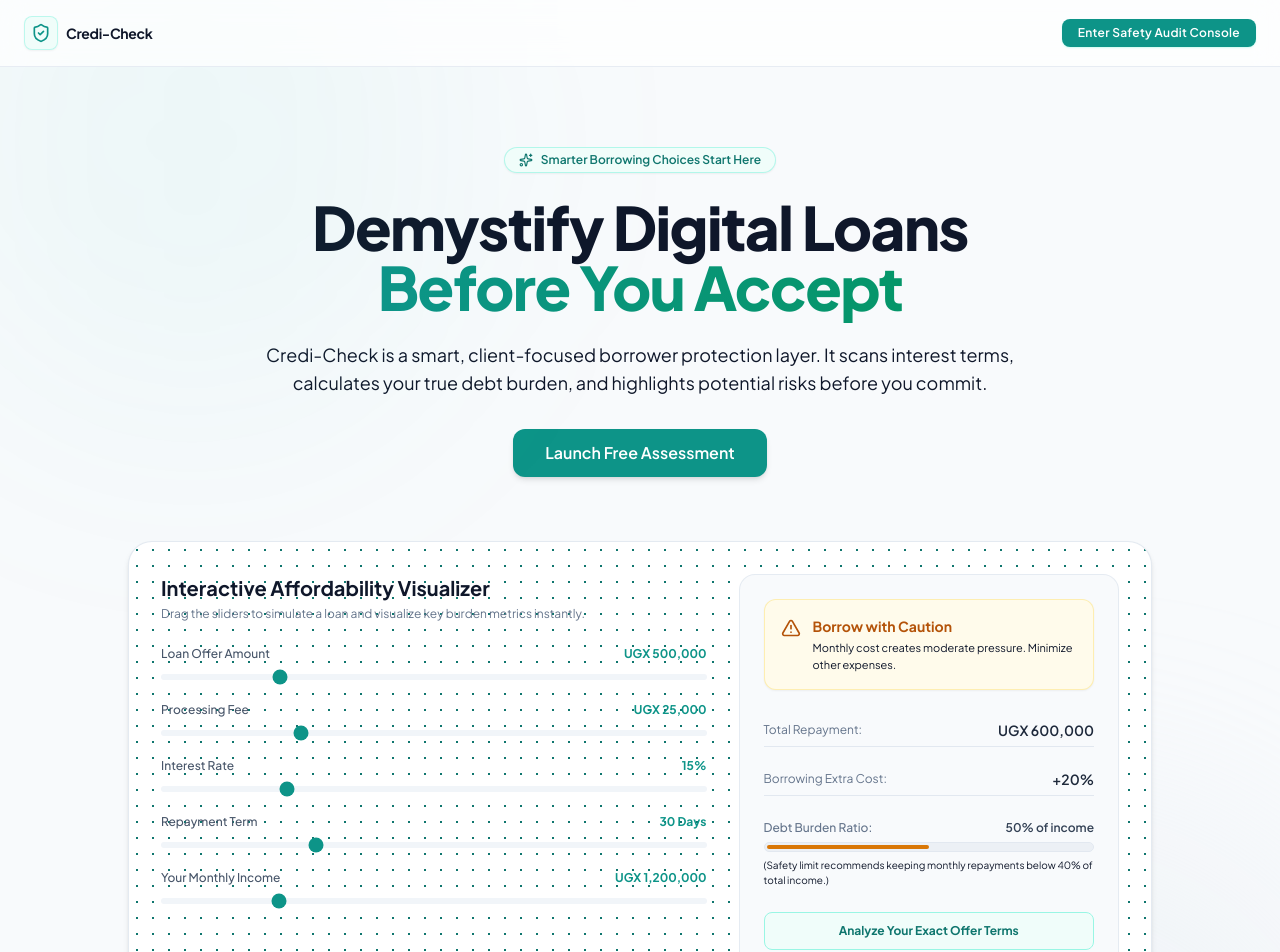
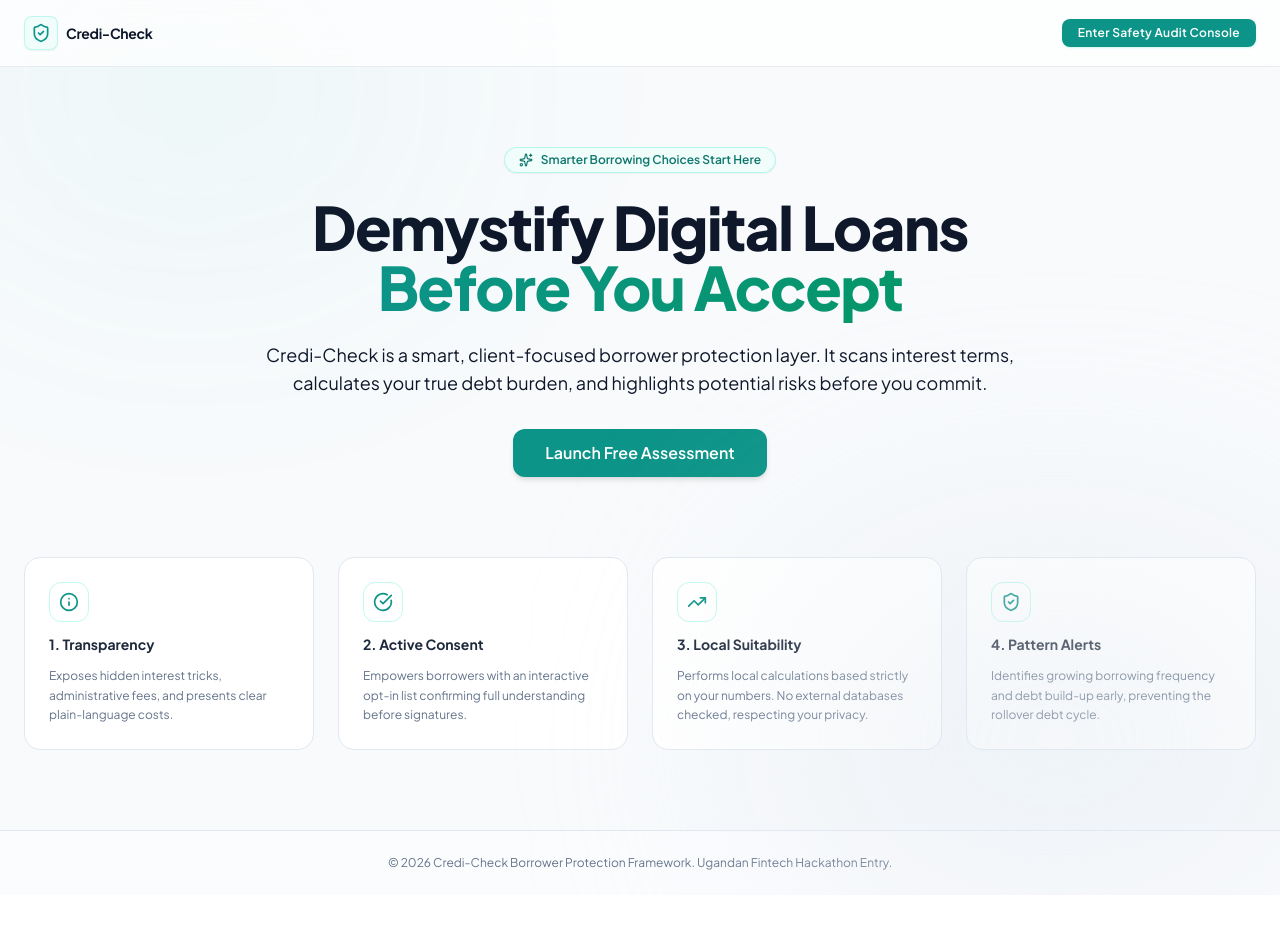
Before and after one commit to kiirecodes/credi, a React (Vite) app in the folder client/: page / in a window 1280 px wide. Shown: the top 952 px of the page. After the commit the page ends 895 px from the top, so only its background shows below. Built offline with nearby package versions, Linux system fonts and the light colour scheme.

Commit message:
feat: implement LenderSelection component and HomePage layout with interactive interest analysis and data visualization

```diff
--- a/client/src/pages/HomePage.jsx
+++ b/client/src/pages/HomePage.jsx
@@ -1,52 +1,7 @@
-import { useState } from 'react';
 import { Button } from '@/components/ui/button';
-import { ShieldCheck, Info, Sparkles, TrendingUp, HelpCircle, CheckCircle, AlertTriangle, ShieldAlert } from 'lucide-react';
+import { ShieldCheck, Info, Sparkles, TrendingUp, CheckCircle } from 'lucide-react';
 
 export default function HomePage({ onStartAssessment }) {
-  // Mock interactive preview slider state
-  const [loanAmount, setLoanAmount] = useState(500000);
-  const [feeAmount, setFeeAmount] = useState(25000);
-  const [interestRate, setInterestRate] = useState(15);
-  const [termDays, setTermDays] = useState(30);
-  const [income, setIncome] = useState(1200000);
-
-  // Instant client-side calculations matching the server formulas
-  const totalRepayment = loanAmount + feeAmount + (loanAmount * interestRate / 100);
-  const costPct = ((totalRepayment - loanAmount) / loanAmount) * 100;
-  const newLoanMonthlyCost = totalRepayment / (termDays / 30);
-  const debtRatio = (newLoanMonthlyCost / income) * 100;
-
-  // Determine visual indicators based on ratios (Premium Light Palette)
-  let riskStatus = {
-    label: 'Safe to Consider',
-    color: 'text-emerald-700',
-    bg: 'bg-emerald-50 border border-emerald-200/60 shadow-sm',
-    progressBg: 'bg-emerald-600',
-    icon: CheckCircle,
-    desc: 'Repayments fit well within standard financial safety guidelines.'
-  };
-  if (debtRatio > 40 && debtRatio <= 60) {
-    riskStatus = {
-      label: 'Borrow with Caution',
-      color: 'text-amber-700',
-      bg: 'bg-amber-50 border border-amber-200/60 shadow-sm',
-      progressBg: 'bg-amber-600',
-      icon: AlertTriangle,
-      desc: 'Monthly cost creates moderate pressure. Minimize other expenses.'
-    };
-  } else if (debtRatio > 60) {
-    riskStatus = {
-      label: 'High Financial Risk',
-      color: 'text-rose-700',
-      bg: 'bg-rose-50 border border-rose-200/60 shadow-sm',
-      progressBg: 'bg-rose-600',
-      icon: ShieldAlert,
-      desc: 'Repayment eats a critical portion of your income. Highly likely to cause debt stress.'
-    };
-  }
-
-  const RiskIcon = riskStatus.icon;
-
   return (
     <div className="max-w-7xl mx-auto px-6 py-12 lg:py-20 flex flex-col items-center">
 
@@ -57,7 +12,7 @@ export default function HomePage({ onStartAssessment }) {
       </div>
 
       {/* Hero Header */}
-      <div className="text-center max-w-3xl mb-12 lg:mb-16">
+      <div className="text-center max-w-3xl mb-16 lg:mb-20">
         <h1 className="text-4xl md:text-5xl lg:text-6xl font-extrabold tracking-tight mb-6 leading-tight text-slate-900">
           Demystify Digital Loans{' '}
           <span className="bg-gradient-to-r from-teal-600 to-emerald-600 bg-clip-text text-transparent">
@@ -77,168 +32,6 @@ export default function HomePage({ onStartAssessment }) {
           >
             Launch Free Assessment
           </Button>
-        </div>
-      </div>
-
-      {/* Interactive Visualizer Playground */}
-      <div className="w-full max-w-5xl bg-white border border-slate-200/90 rounded-3xl p-6 md:p-8 shadow-md mb-16 relative overflow-hidden">
-        {/* Subtle grid accent background */}
-        <div className="absolute inset-0 opacity-2 pointer-events-none bg-[radial-gradient(#0f766e_1px,transparent_1px)] [background-size:16px_16px]" />
-
-        <div className="relative z-10 grid grid-cols-1 lg:grid-cols-12 gap-8 items-stretch">
-
-          {/* Sliders Input Panel */}
-          <div className="lg:col-span-7 space-y-6">
-            <div>
-              <h2 className="text-xl font-bold text-slate-900 mb-1 flex items-center gap-2">
-                Interactive Affordability Visualizer
-              </h2>
-              <p className="text-xs text-slate-500">
-                Drag the sliders to simulate a loan and visualize key burden metrics instantly.
-              </p>
-            </div>
-
-            <div className="space-y-4">
-              {/* Slider 1: Loan Amount */}
-              <div className="space-y-2">
-                <div className="flex justify-between text-xs">
-                  <span className="text-slate-600 font-medium">Loan Offer Amount</span>
-                  <span className="text-teal-600 font-bold">UGX {loanAmount.toLocaleString()}</span>
-                </div>
-                <input
-                  type="range"
-                  min="100000"
-                  max="2000000"
-                  step="50000"
-                  value={loanAmount}
-                  onChange={(e) => setLoanAmount(Number(e.target.value))}
-                  className="w-full h-1.5 bg-slate-100 rounded-lg appearance-none cursor-pointer accent-teal-600"
-                />
-              </div>
-
-              {/* Slider 1b: Processing Fee */}
-              <div className="space-y-2">
-                <div className="flex justify-between text-xs">
-                  <span className="text-slate-600 font-medium">Processing Fee</span>
-                  <span className="text-teal-600 font-bold">UGX {feeAmount.toLocaleString()}</span>
-                </div>
-                <input
-                  type="range"
-                  min="0"
-                  max="100000"
-                  step="5000"
-                  value={feeAmount}
-                  onChange={(e) => setFeeAmount(Number(e.target.value))}
-                  className="w-full h-1.5 bg-slate-100 rounded-lg appearance-none cursor-pointer accent-teal-600"
-                />
-              </div>
-
-              {/* Slider 2: Interest Rate */}
-              <div className="space-y-2">
-                <div className="flex justify-between text-xs">
-                  <span className="text-slate-600 font-medium">Interest Rate</span>
-                  <span className="text-teal-600 font-bold">{interestRate}%</span>
-                </div>
-                <input
-                  type="range"
-                  min="5"
-                  max="50"
-                  step="1"
-                  value={interestRate}
-                  onChange={(e) => setInterestRate(Number(e.target.value))}
-                  className="w-full h-1.5 bg-slate-100 rounded-lg appearance-none cursor-pointer accent-teal-600"
-                />
-              </div>
-
-              {/* Slider 3: Term */}
-              <div className="space-y-2">
-                <div className="flex justify-between text-xs">
-                  <span className="text-slate-600 font-medium">Repayment Term</span>
-                  <span className="text-teal-600 font-bold">{termDays} Days</span>
-                </div>
-                <input
-                  type="range"
-                  min="7"
-                  max="90"
-                  step="1"
-                  value={termDays}
-                  onChange={(e) => setTermDays(Number(e.target.value))}
-                  className="w-full h-1.5 bg-slate-100 rounded-lg appearance-none cursor-pointer accent-teal-600"
-                />
-              </div>
-
-              {/* Slider 4: Income */}
-              <div className="space-y-2">
-                <div className="flex justify-between text-xs">
-                  <span className="text-slate-600 font-medium">Your Monthly Income</span>
-                  <span className="text-teal-600 font-bold">UGX {income.toLocaleString()}</span>
-                </div>
-                <input
-                  type="range"
-                  min="200000"
-                  max="5000000"
-                  step="50000"
-                  value={income}
-                  onChange={(e) => setIncome(Number(e.target.value))}
-                  className="w-full h-1.5 bg-slate-100 rounded-lg appearance-none cursor-pointer accent-teal-600"
-                />
-              </div>
-            </div>
-          </div>
-
-          {/* Results Visual Display */}
-          <div className="lg:col-span-5 flex flex-col justify-between p-6 bg-slate-50 border border-slate-200/80 rounded-2xl">
-
-            {/* Risk Indicator Header */}
-            <div className={`p-4 rounded-xl border ${riskStatus.bg} flex items-start gap-3 transition-colors duration-300`}>
-              <RiskIcon className={`h-5 w-5 ${riskStatus.color} shrink-0 mt-0.5`} />
-              <div>
-                <div className={`text-sm font-bold ${riskStatus.color}`}>
-                  {riskStatus.label}
-                </div>
-                <div className="text-[11px] text-slate-550 mt-1 leading-normal">
-                  {riskStatus.desc}
-                </div>
-              </div>
-            </div>
-
-            {/* Calculations Breakdown */}
-            <div className="my-6 space-y-4">
-              <div className="flex justify-between items-center py-1.5 border-b border-slate-200">
-                <span className="text-xs text-slate-500">Total Repayment:</span>
-                <span className="text-sm font-semibold text-slate-800">UGX {totalRepayment.toLocaleString()}</span>
-              </div>
-              <div className="flex justify-between items-center py-1.5 border-b border-slate-200">
-                <span className="text-xs text-slate-500">Borrowing Extra Cost:</span>
-                <span className="text-sm font-semibold text-slate-800">+{costPct.toFixed(0)}%</span>
-              </div>
-
-              {/* Circular or Bar Progress Indicator */}
-              <div className="space-y-1.5 pt-2">
-                <div className="flex justify-between text-xs">
-                  <span className="text-slate-500 font-medium">Debt Burden Ratio:</span>
-                  <span className="font-semibold text-slate-700">{debtRatio.toFixed(0)}% of income</span>
-                </div>
-                <div className="w-full h-2.5 bg-slate-200/50 rounded-full overflow-hidden p-0.5 border border-slate-200">
-                  <div
-                    className={`h-full rounded-full transition-all duration-500 ${riskStatus.progressBg}`}
-                    style={{ width: `${Math.min(debtRatio, 100)}%` }}
-                  />
-                </div>
-                <p className="text-[10px] text-slate-450 leading-normal">
-                  (Safety limit recommends keeping monthly repayments below 40% of total income.)
-                </p>
-              </div>
-            </div>
-
-            {/* CTA action link */}
-            <button
-              onClick={onStartAssessment}
-              className="w-full text-xs font-bold py-2.5 px-4 rounded-lg bg-teal-50 text-teal-700 border border-teal-200 hover:bg-teal-100/80 transition-colors"
-            >
-              Analyze Your Exact Offer Terms
-            </button>
-          </div>
         </div>
       </div>
 
```
Also changed, not shown: client/src/components/LenderSelection.jsx (+6 -6 lines), 1 other file (tests, documents, lock files or other folders).
